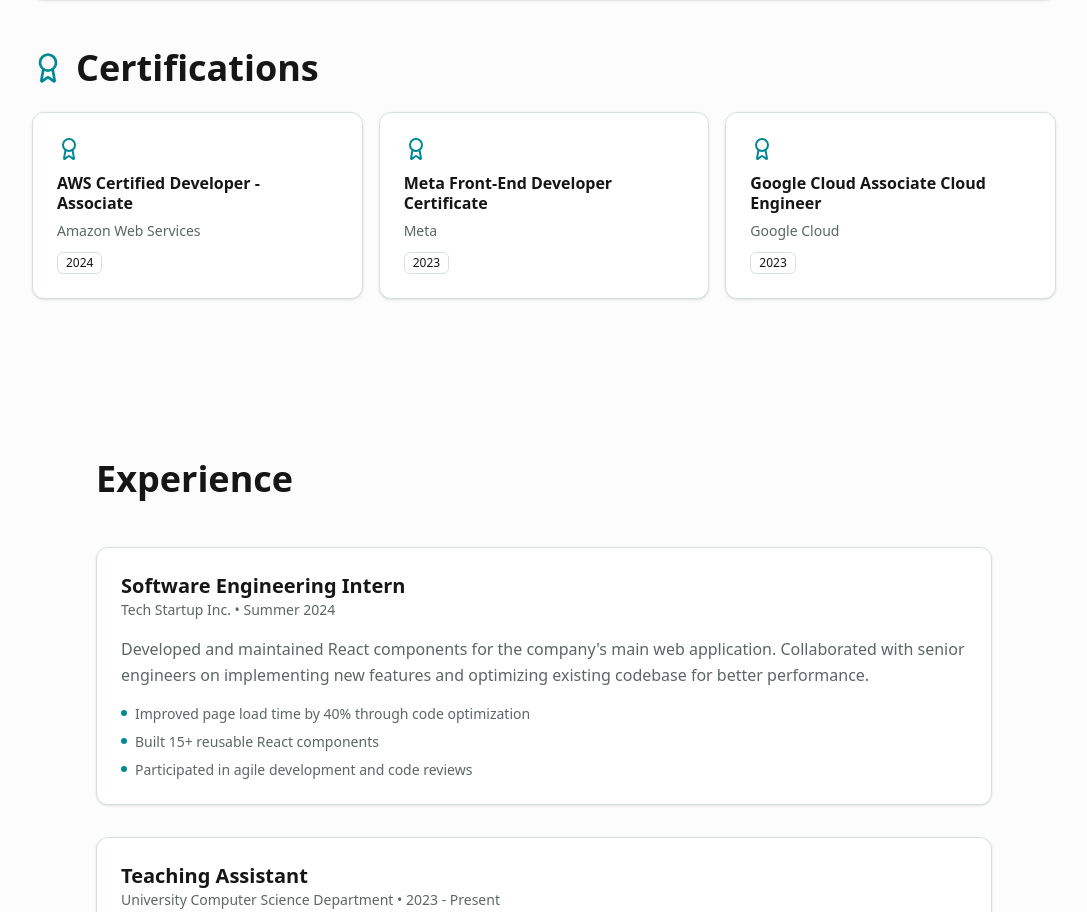
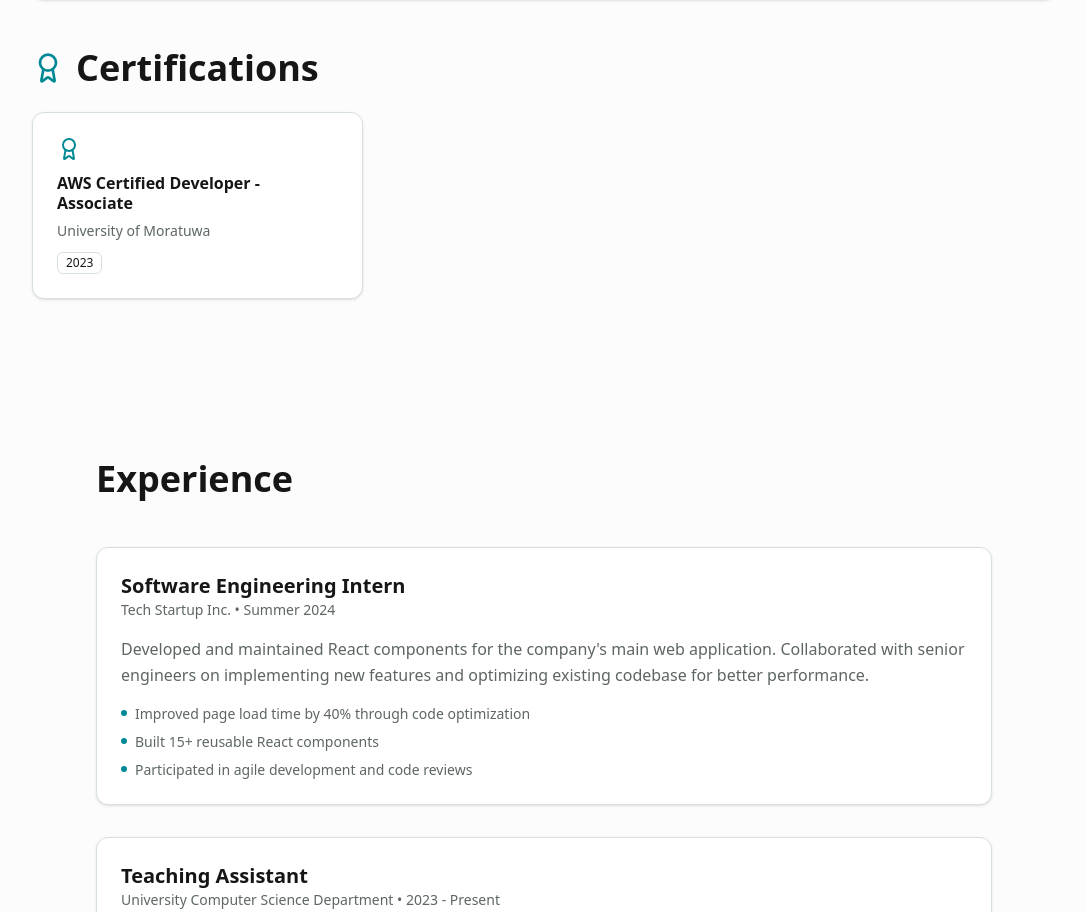
Before and after one commit to DilshanWA/dilshanthathsara, a Next.js app: page / in a window 1280 px wide. Shown: the part 3764-4676 px from the top of the page, without its empty margins (96-1183 px from the left). Built offline with nearby package versions, Linux system fonts and the light colour scheme.

Commit message:
Update education.tsx

```diff
--- a/components/education.tsx
+++ b/components/education.tsx
@@ -15,17 +15,7 @@ const education = [
 const certifications = [
   {
     title: "AWS Certified Developer - Associate",
-    issuer: "Amazon Web Services",
-    date: "2024",
-  },
-  {
-    title: "Meta Front-End Developer Certificate",
-    issuer: "Meta",
-    date: "2023",
-  },
-  {
-    title: "Google Cloud Associate Cloud Engineer",
-    issuer: "Google Cloud",
+    issuer: "University of Moratuwa",
     date: "2023",
   },
 ]
```
